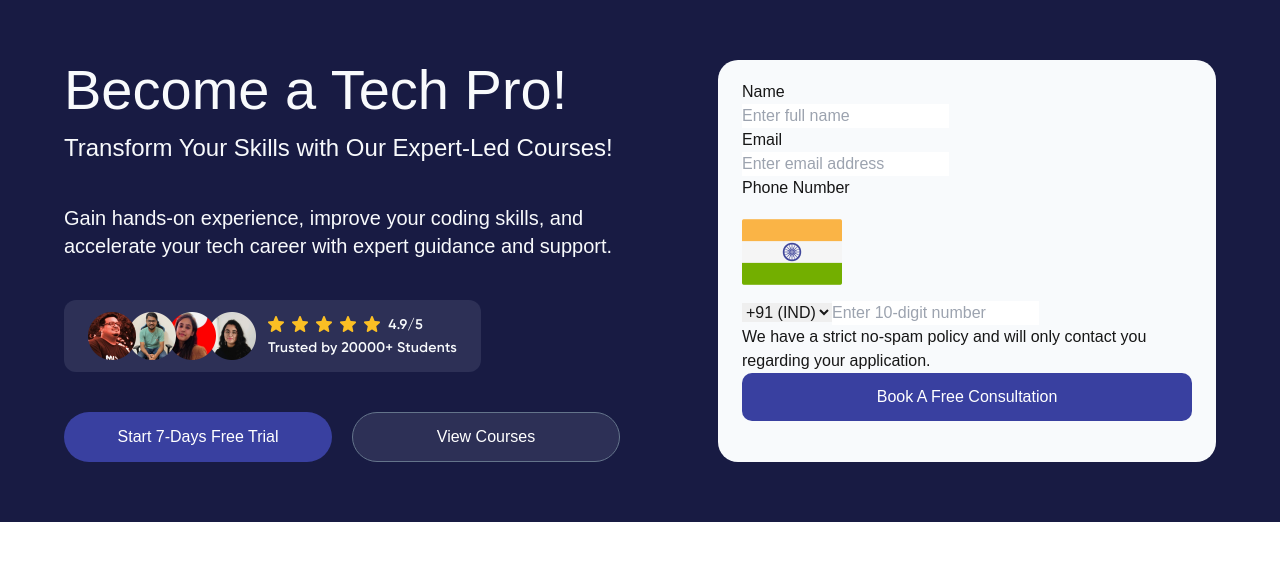
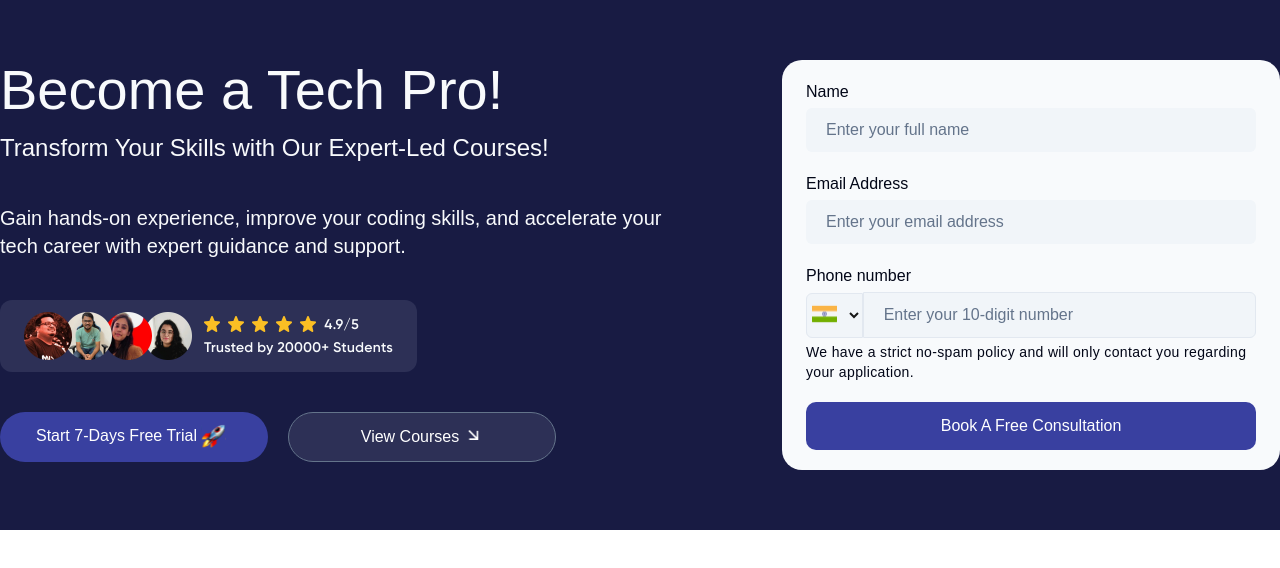
Before and after one commit to Sameer764/ppa-frontend-landing-page, a Next.js app: page / in a window 1280 px wide. Shown: the top 568 px of the page. Built offline with nearby package versions, Linux system fonts and the light colour scheme.

Commit message:
banner desktop done

```diff
--- a/components/Banner/Banner.js
+++ b/components/Banner/Banner.js
@@ -3,10 +3,11 @@ import Image from 'next/image'
 import StudentRating from '../../resources/images/student-rating-img.png'
 import IndianFlag from '../../resources/images/indian-flag.png'
 import RocketIcon from '../../resources/images/banner-rocket.svg'
+import ViewIcon from '../../resources/images/view-down-arrow-icon.png'
 
 function Banner() {
   return (
-    <div className='bg-[#181B43] px-16 py-[60px] flex gap-[80px]'>
+    <div className='bg-[#181B43] py-[60px] flex justify-center gap-[80px]'>
         <div className='w-[734px]'>
             <h1 className='text-[#F8FAFC] font-normal text-[56px] leading-[60px]'>Become a Tech Pro!</h1>
             <h2 className='mt-3 text-[#F8FAFC] font-normal text-[24px] leading-[32px]'>Transform Your Skills with Our Expert-Led Courses!</h2>
@@ -15,69 +16,75 @@ function Banner() {
              <Image src={StudentRating} alt='student-rating'/>
             </div>
             <div className='mt-[40px] flex gap-[20px]'>
-                <button className='w-[268px] bg-[#3940A0] py-[12px] px-[36px] rounded-[49px] border-none'>
+                <button className='flex gap-[4px] w-[268px] bg-[#3940A0] py-[12px] px-[36px] rounded-[49px] border-none'>
                     <p className='text-[#FFFFFF] font-normal text-[16px] leading-[24px]'>Start 7-Days Free Trial</p>
+                    <div>
+                        <Image src={RocketIcon} alt='rocket-icon'/>
+                    </div>
                 </button>
-                <button className='w-[268px] bg-[#E1E7F81A] py-[12px] px-[46.5px] rounded-[49px] border-[1px] border-[#64748B]'>
+                <button className='flex justify-center gap-[4px] w-[268px] bg-[#E1E7F81A] py-[12px] px-[46.5px] rounded-[49px] border-[1px] border-[#64748B]'>
                     <p className='text-[#FFFFFF] font-normal text-[16px] leading-[24px]'>View Courses</p>
+                    <div className='w-[20px]'>
+                        <Image src={ViewIcon} alt='view-icon'/>
+                    </div>
                 </button>
             </div>
         </div>
         <div className='w-[498px] bg-[#F8FAFC] rounded-[20px] px-6 py-5'>
             <form>
                 <div>
-                    <label>Name</label>
+                    <label className='font-normal text-[16px] leading-[24px] text-[#020617]'>Name</label>
                     <br />
                     <input
-                        className=""
+                        className="w-full mt-[4px] py-[10px] pl-5 rounded-[6px] bg-[#F1F5F9] placeholder:text-[#64748B]"
                         type="text"
                         name="name"
-                        placeholder="Enter full name"
+                        placeholder="Enter your full name"
                         required
                     />
                 </div>
-                <div>
-                    <label>Email</label>
+                <div className='mt-[20px]'>
+                    <label className='font-normal text-[16px] leading-[24px] text-[#020617]'>Email Address</label>
                     <br />
                     <input
-                        className=""
+                        className="w-full mt-[4px] py-[10px] pl-5 rounded-[6px] bg-[#F1F5F9] placeholder:text-[#64748B]"
                         type="email"
                         name="email"
-                        placeholder="Enter email address"
+                        placeholder="Enter your email address"
                         required
                     />
                 </div>
-                <div>
-                    <label>Phone Number</label>
+                <div className='mt-[20px] relative'>
+                    <label className='font-normal text-[16px] leading-[24px] text-[#020617]'>Phone number</label>
                     <br />
                     <div
-                        className=""
+                        className="flex items-center"
                         htmlFor="tfp-form-mobile-number"
                     >
-                        <div className="" role="presentation">
+                        <div className="absolute w-[25px] top-[37px] left-[6px] z-10" role="presentation">
                             <Image src={IndianFlag} alt='indian-flag-icon' />
                         </div>
-                        <select name="countryCode">
-                            <option value="+91">+91 (IND)</option>
+                        <select name="countryCode" className='w-[65px] h-[45px] bg-[#F1F5F9] relative top-[2px] rounded-s-md border border-[#E2E8F0]'>
+                            <option value="+91" className='text-[#F1F5F9]'></option>
                         </select>
                         {/* <p>+91</p> */}
                         <input
-                            className=""
+                            className="w-full mt-[4px] py-[10px] pl-5 bg-[#F1F5F9] placeholder:text-[#64748B] rounded-e-md border border-[#E2E8F0]"
                             type="tel"
                             name="phone"
-                            placeholder="Enter 10-digit number"
+                            placeholder="Enter your 10-digit number"
                             required
                             minLength={10}
                             maxLength={10}
                         />
                     </div>
 
-                    <p className="">
+                    <p className="mt-[4px] font-normal text-[14px] leading-[20px] text-[#020617] tracking-wide">
                         We have a strict no-spam policy and will only contact you regarding your
                         application.
                     </p>
                 </div>
-                <button className="w-[450px] flex justify-center  bg-[#3940A0] py-[12px] rounded-[10px] border-none" type="submit">
+                <button className="mt-[20px] w-[450px] flex justify-center  bg-[#3940A0] py-[12px] rounded-[10px] border-none" type="submit">
                     <p className='text-[#FFFFFF] font-normal text-[16px] leading-[24px]'>Book A Free Consultation</p>
                 </button>
             </form>
--- /dev/null
+++ b/components/InPerson/InPerson.js
@@ -0,0 +1,11 @@
+import React from 'react'
+
+function InPerson() {
+  return (
+    <div>
+
+    </div>
+  )
+}
+
+export default InPerson
```
Also changed, not shown: resources/images/view-down-arrow-icon.png (added).
